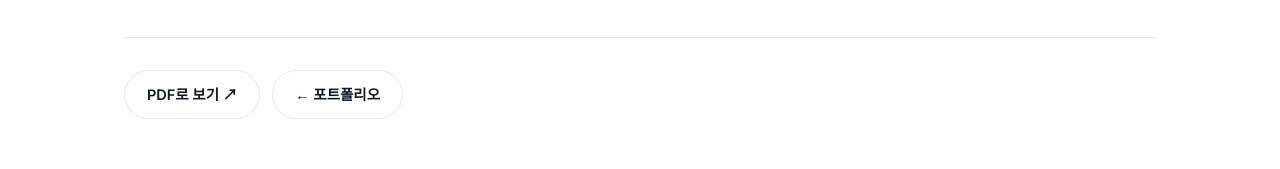
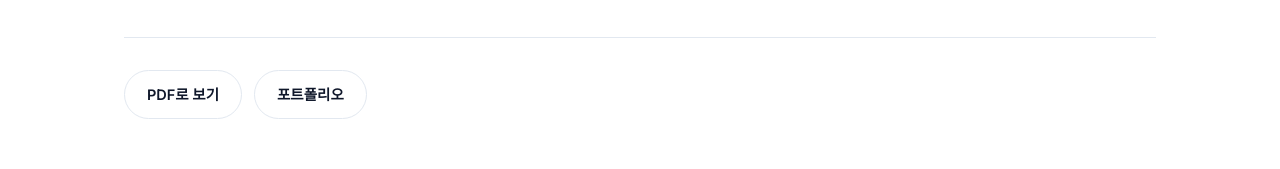
Before and after one commit to mick243/DEMO-project, a Next.js app: page /resume in a window 1280 px wide. Shown: the part 2471-2640 px from the top of the page. Built offline with nearby package versions, Linux system fonts and the light colour scheme.

Commit message:
버튼에서 화살표 기호를 뺀다
.btn 이 붙은 다섯 곳의 → ↗ ← 을 지운다. 버튼이 아닌 텍스트 링크
(.detail-back, 링크 목록, 푸터 "맨 위로")의 화살표는 그대로 둔다.

Co-Authored-By: Claude Opus 5 <noreply@anthropic.com>

```diff
--- a/app/components/About.js
+++ b/app/components/About.js
@@ -26,7 +26,7 @@ export default function About() {
             </p>
             {/* 이력서 PDF 를 그대로 옮긴 /resume 페이지로 보냅니다. */}
             <Link href="/resume" className="btn btn-ghost about-resume-link">
-              이력서 전문 보기 →
+              이력서 전문 보기
             </Link>
           </Reveal>
           <Reveal delay={160} className="about-highlights">
--- a/app/projects/[slug]/page.js
+++ b/app/projects/[slug]/page.js
@@ -343,11 +343,11 @@ export default function ProjectDetail({ params }) {
               <div className="detail-links">
                 {project.links.map((l) => (
                   <a key={l.href} href={l.href} target="_blank" rel="noreferrer" className="btn btn-ghost">
-                    {l.label} ↗
+                    {l.label}
                   </a>
                 ))}
                 <Link href="/#projects" className="btn btn-ghost">
-                  ← 프로젝트 목록
+                  프로젝트 목록
                 </Link>
               </div>
             )}
--- a/app/resume/page.js
+++ b/app/resume/page.js
@@ -111,10 +111,10 @@ export default function Resume() {
 
             <div className="detail-links">
               <a href={resume.pdf} target="_blank" rel="noreferrer" className="btn btn-ghost">
-                PDF로 보기 ↗
+                PDF로 보기
               </a>
               <Link href="/#about" className="btn btn-ghost">
-                ← 포트폴리오
+                포트폴리오
               </Link>
             </div>
           </div>
```
